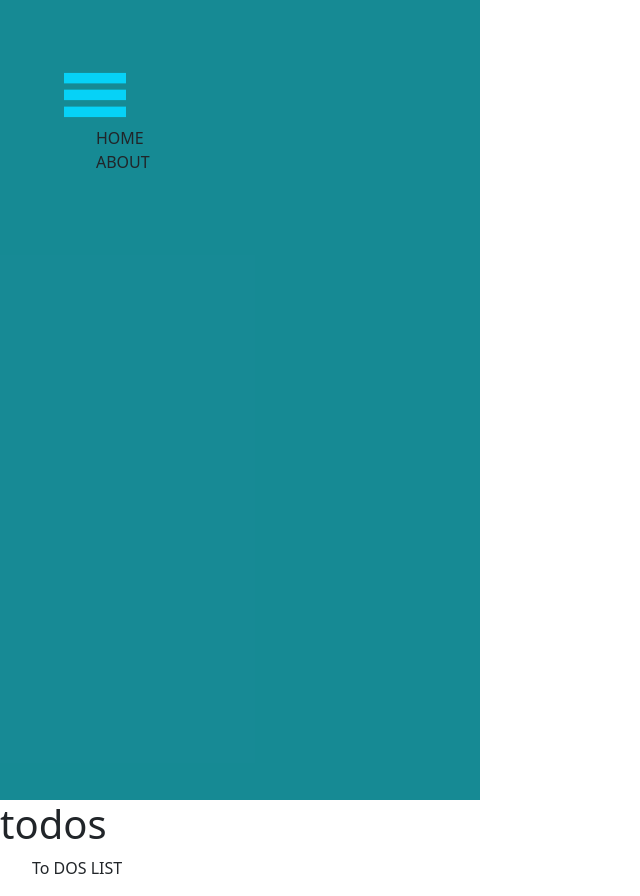
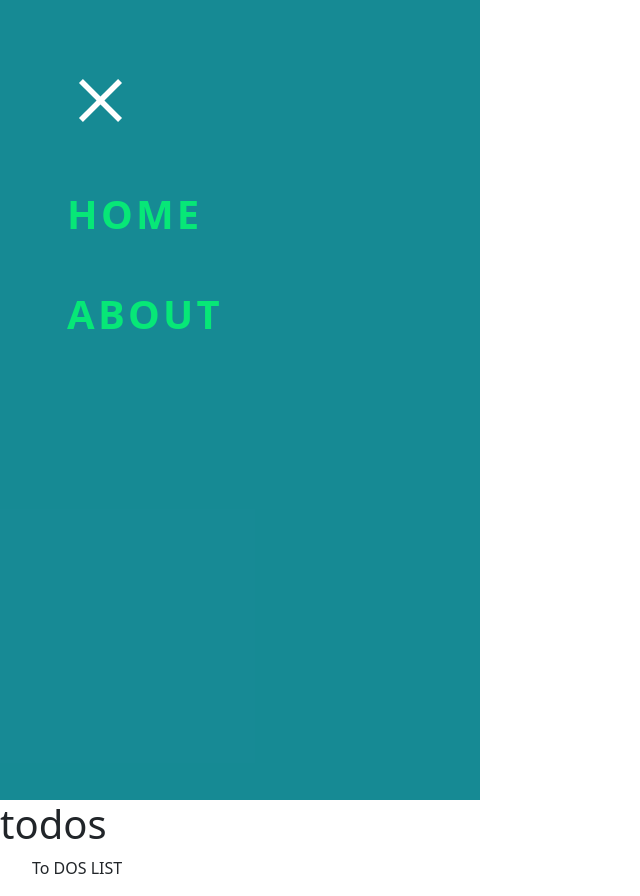
Before and after one commit to felixDev22/react-todo-app, a React (Create React App) app: page / in a window 1280 px wide. Shown: the whole page, without its empty margins (0-640 px from the left). Built offline with nearby package versions, Linux system fonts and the light colour scheme.

Commit message:
Add light green for the links, increase font-size

```diff
--- a/src/components/Navbar.js
+++ b/src/components/Navbar.js
@@ -8,11 +8,12 @@ const Navbar = () => {
     <nav className="Nav-bar">
       <div className="Menu-bar">
         <img
+          className="menu not-active"
           src={menu}
           alt="menu"
         />
         <img
-          className="close not-active"
+          className="close"
           src={close}
           alt="close"
         />
--- a/src/index.css
+++ b/src/index.css
@@ -11,6 +11,7 @@
 
 :root{
   --light-blue: #06d2f7;
+  --light-green:#07e777;
 }
 
 
@@ -40,11 +41,24 @@ body {
 
 .close {
   width: 70px;
-  margin-left: -63px;
-  margin-top: -8px;
-  position: absolute;
+  padding-left: 5%;
+  padding-top: 5%;
+  /* position: absolute; */
 }
 
 .not-active{
   display:none;
 }
+
+.Menu-links{
+  color: #07e777;
+  font-size: 2.5rem;
+  letter-spacing: 0.2rem;
+  font-weight: bold;
+  margin-top: 80%;
+  padding-left: 5%;
+}
+
+.Menu-links li{
+  margin-bottom: 40px;
+}
```
